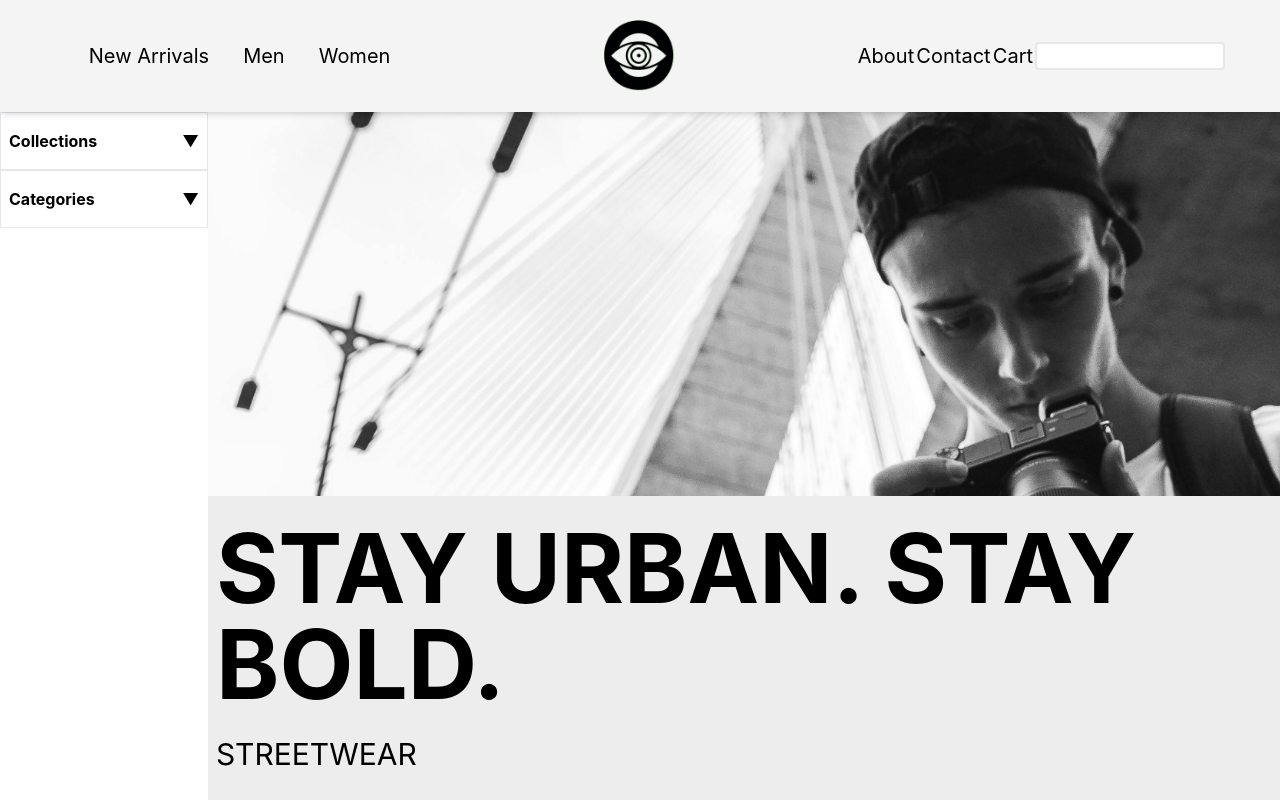
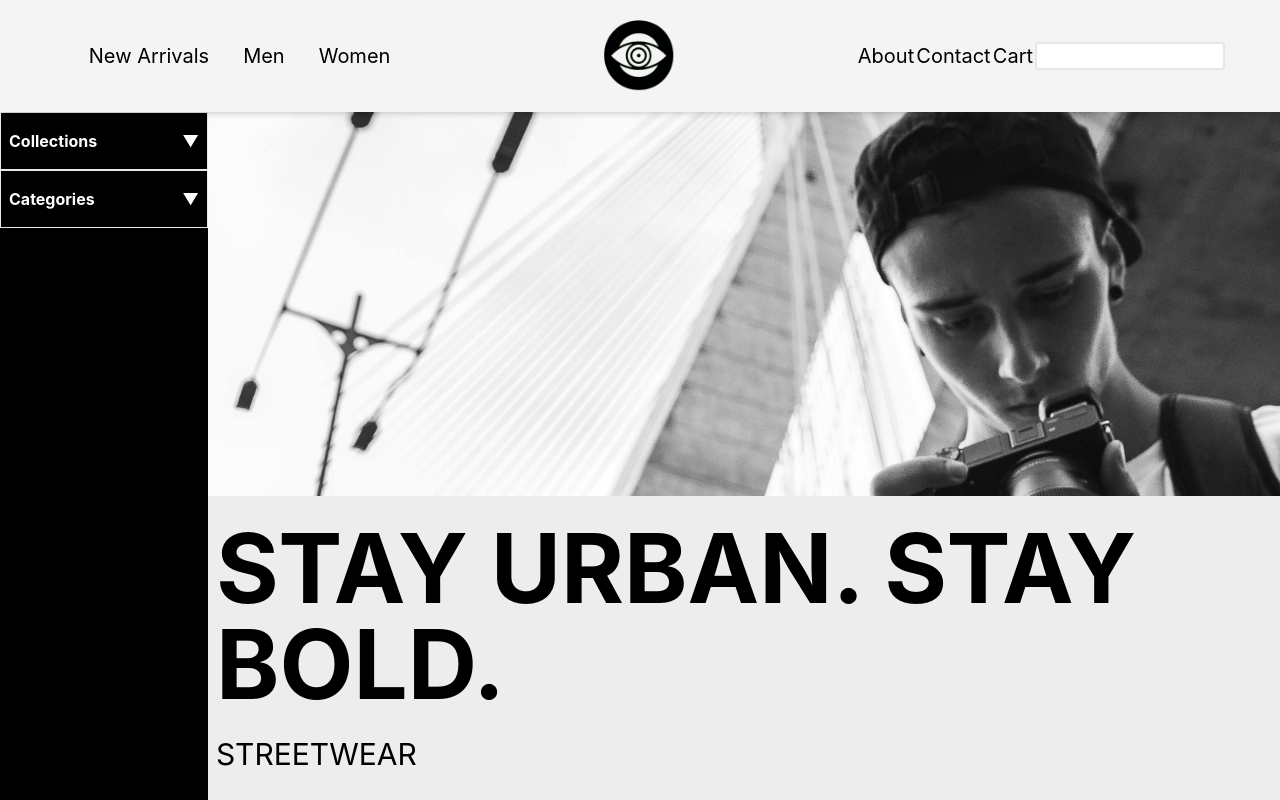
Before and after one commit to GuilhermeFerza/clothestore, a React (Vite) app in the folder Client/: page / in a window 1280 px wide. Shown: the top 800 px of the page. Built offline with nearby package versions, Linux system fonts and the light colour scheme.

Commit message:
fix: Cor e melhoria no overflow do aside

```diff
--- a/Client/src/components/ui/Aside.tsx
+++ b/Client/src/components/ui/Aside.tsx
@@ -18,11 +18,11 @@ export default function Aside() {
   };
 
   return (
-    <aside className="fixed top-28 z-20 flex flex-col min-w-52 w-[15%] bg-white h-dvh">
+    <aside className="fixed top-28 z-20 flex flex-col min-w-52 w-[15%] bg-black text-white h-[calc(100dvh-7rem)] overflow-y-auto">
       <div className="flex flex-col">
         <button
           onClick={toggleFirstList}
-          className="font-bold text-left p-2 py-4 border transition hover:bg-gray-100 cursor-pointer flex justify-between items-center"
+          className="font-bold text-left p-2 py-4 border transition hover:bg-gray-950 cursor-pointer bg-black flex justify-between items-center"
         >
           Collections<span>{isFirstListOpen ? "▲" : "▼"}</span>
         </button>
@@ -34,28 +34,28 @@ export default function Aside() {
               : "border-[0px] max-h-0"
           }`}
         >
-          <ul className="flex flex-col">
-            <li className="w-full h-full pl-3 py-2 transition border hover:bg-gray-300 hover:cursor-pointer">
+          <ul className="flex flex-col bg-gray-950">
+            <li className="w-full h-full pl-3 py-2 transition border border-gray-800 hover:bg-gray-900 hover:cursor-pointer">
               <Link to="/" className="block h-full w-full">
                 Urban Essential
               </Link>
             </li>
-            <li className="w-full h-full pl-3 py-2 transition border hover:bg-gray-300 hover:cursor-pointer ">
+            <li className="w-full h-full pl-3 py-2 transition border border-gray-800 hover:bg-gray-900 hover:cursor-pointer ">
               <Link to="/" className="block h-full w-full">
                 Oversized Fits
               </Link>
             </li>
-            <li className="w-full h-full pl-3 py-2 transition border hover:bg-gray-300 hover:cursor-pointer">
+            <li className="w-full h-full pl-3 py-2 transition border border-gray-800 hover:bg-gray-900 hover:cursor-pointer">
               <Link to="/" className="block h-full w-full">
                 Limited Edition
               </Link>
             </li>
-            <li className="w-full h-full pl-3 py-2 transition border hover:bg-gray-300 hover:cursor-pointer">
+            <li className="w-full h-full pl-3 py-2 transition border border-gray-800 hover:bg-gray-900 hover:cursor-pointer">
               <Link to="/" className="block h-full w-full">
                 Accessories
               </Link>
             </li>
-            <li className="w-full h-full pl-3 py-2 transition border   hover:bg-gray-300 hover:cursor-pointer">
+            <li className="w-full h-full pl-3 py-2 transition border border-gray-800   hover:bg-gray-900 hover:cursor-pointer">
               <Link to="/" className="block h-full w-full">
                 Sneakers
               </Link>
@@ -67,7 +67,7 @@ export default function Aside() {
       <div className="flex flex-col">
         <button
           onClick={toggleSecondList}
-          className="font-bold text-left p-2 py-4 border transition hover:bg-gray-100 cursor-pointer flex justify-between items-center"
+          className="font-bold text-left p-2 py-4 border transition hover:bg-gray-950 cursor-pointer bg-black flex justify-between items-center"
         >
           Categories<span>{isSecondListOpen ? "▲" : "▼"}</span>
         </button>
@@ -79,28 +79,28 @@ export default function Aside() {
               : "border-[0px] max-h-0"
           }`}
         >
-          <ul className="flex flex-col">
-            <li className="w-full h-full pl-3 py-2 transition border hover:bg-gray-300 hover:cursor-pointer">
+          <ul className="flex flex-col bg-gray-950">
+            <li className="w-full h-full pl-3 py-2 transition border border-gray-800 hover:bg-gray-900 hover:cursor-pointer">
               <Link to="/new-arrivals" className="block h-full w-full">
                 New Arrivals
               </Link>
             </li>
-            <li className="w-full h-full pl-3 py-2 transition border hover:bg-gray-300 hover:cursor-pointer ">
+            <li className="w-full h-full pl-3 py-2 transition border border-gray-800 hover:bg-gray-900 hover:cursor-pointer ">
               <Link to="/men" className="block h-full w-full">
                 Men's Collection
               </Link>
             </li>
-            <li className="w-full h-full pl-3 py-2 transition border hover:bg-gray-300 hover:cursor-pointer">
+            <li className="w-full h-full pl-3 py-2 transition border border-gray-800 hover:bg-gray-900 hover:cursor-pointer">
               <Link to="/women" className="block h-full w-full">
                 Women's Collection
               </Link>
             </li>
-            <li className="w-full h-full pl-3 py-2 transition border hover:bg-gray-300 hover:cursor-pointer">
+            <li className="w-full h-full pl-3 py-2 transition border border-gray-800 hover:bg-gray-900 hover:cursor-pointer">
               <Link to="/" className="block h-full w-full">
                 Accessories
               </Link>
             </li>
-            <li className="w-full h-full pl-3 py-2 transition border hover:bg-gray-300 hover:cursor-pointer">
+            <li className="w-full h-full pl-3 py-2 transition border border-gray-800 hover:bg-gray-900 hover:cursor-pointer">
               <Link to="/" className="block h-full w-full">
                 Sneakers
               </Link>
```
